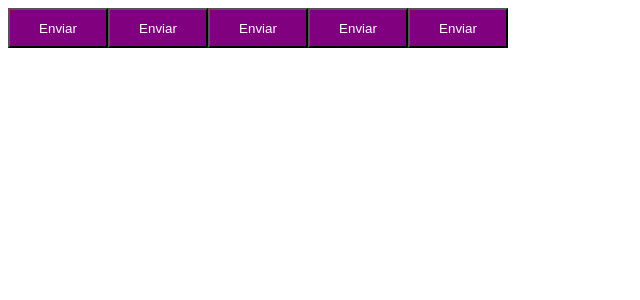
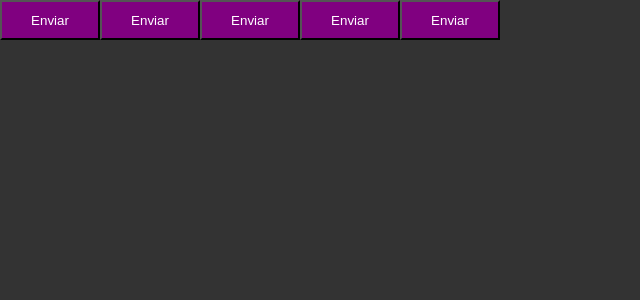
Before and after one commit to bruflor/ignite-reactjs-project02, a React (Vite) app: page / in a window 1280 px wide. Shown: the top 300 px of the page, without its empty margins (0-640 px from the left). Built offline with nearby package versions, Linux system fonts and the light colour scheme.

Commit message:
global styles

```diff
--- a/src/App.tsx
+++ b/src/App.tsx
@@ -1,6 +1,7 @@
 import { ThemeProvider } from "styled-components";
 import { Button } from "./components/Button";
 import { defaultTheme } from "./styles/themes/default";
+import { GlobalStyle } from "./styles/global";
 
 export function App() {
   return (
@@ -10,6 +11,7 @@
       <Button variant="success" />
       <Button variant="danger" />
       <Button />
+      <GlobalStyle />
     </ThemeProvider>
   );
 }
--- a/src/components/Button.styles.ts
+++ b/src/components/Button.styles.ts
@@ -8,12 +8,7 @@
 
 }
 
-const buttonVariants = {
-    primary: "purple",
-    secondary: "blue",
-    danger: "red",
-    success: "green",
-}
+
 export const ButtonContainer = styled.button<ButtonContainerProps>`
 width: 100px;
 height: 40px;
--- /dev/null
+++ b/src/styles/global.ts
@@ -0,0 +1,14 @@
+import {createGlobalStyle}from "styled-components";
+
+export const GlobalStyle = createGlobalStyle`
+*{
+    margin: 0;
+    padding: 0;
+    box-sizing: border-box;
+}
+
+body{
+    background: #333;
+    color: #fff;
+}
+`
```
Also changed, not shown: src/@types/styles.d.ts (added, +8 -0 lines).
